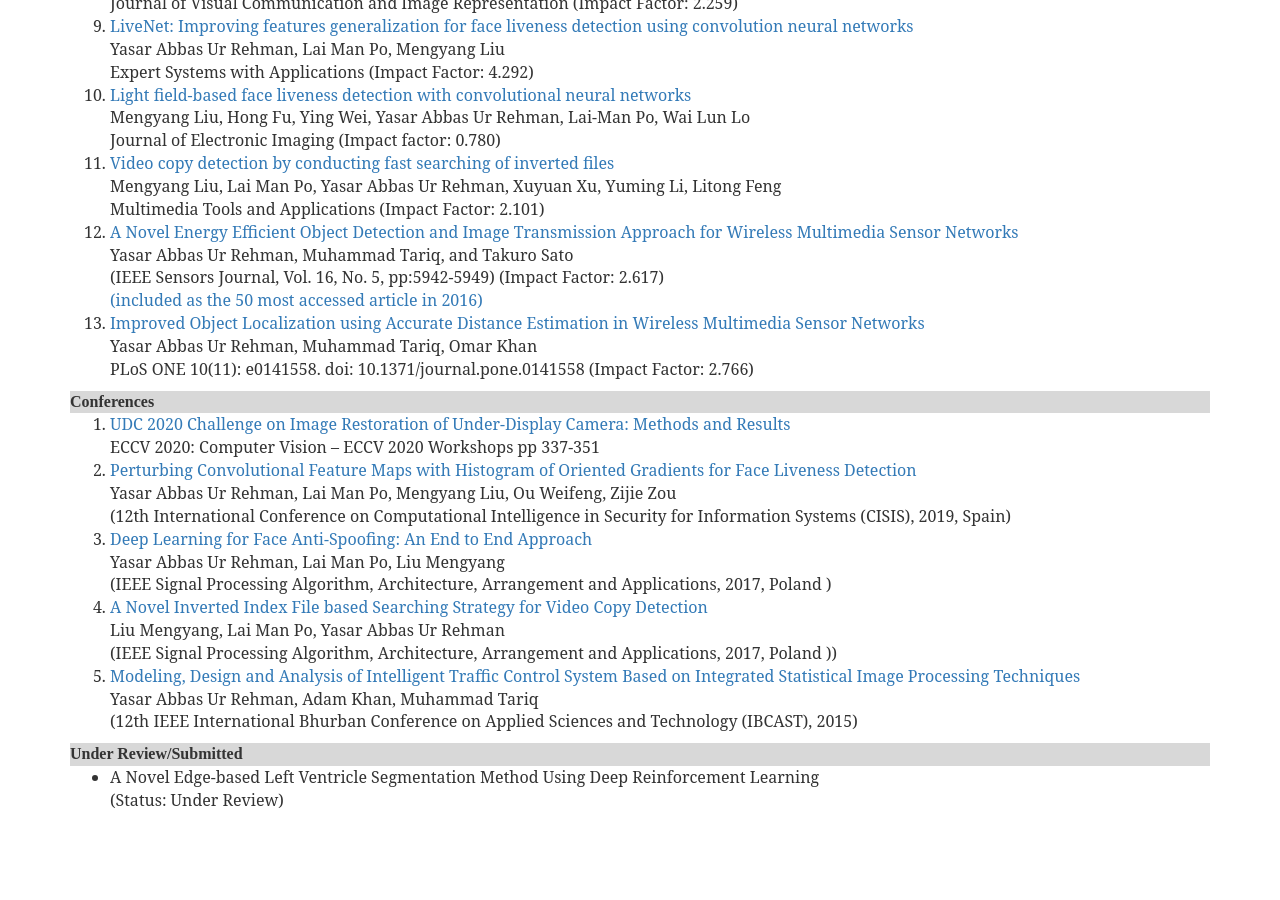
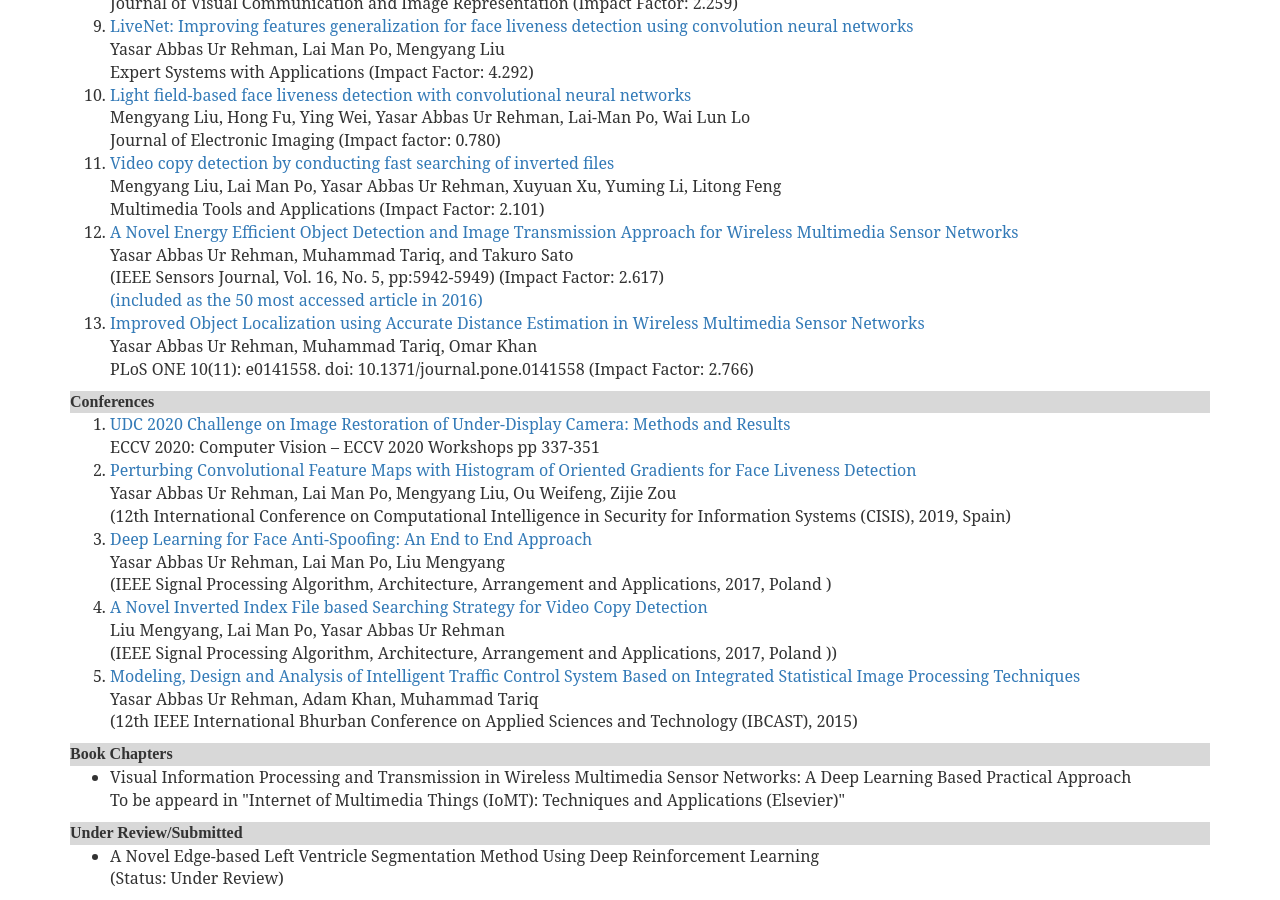
Before and after one commit to yasar-rehman/yasar, a Jekyll site: the page built from publications.html, in a window 1280 px wide and 900 px high, scrolled down 637 px. Built offline with Jekyll 4.4.1, drawn with Linux system fonts in a browser that asks for light colours; some web fonts are replaced; before the commit the page ends 1459 px from its top, so only the background shows below that.

Commit message:
Update publications.html

```diff
--- a/publications.html
+++ b/publications.html
@@ -121,6 +121,19 @@ Yasar Abbas Ur Rehman, Adam Khan, Muhammad Tariq   <br>
 </ol>
 
 <table border=0 cellpadding=4 cellspacing=0 width=100%>
+	<tr bgcolor="#d8d8d8">
+          <td align="left">
+            <font face="Serif, Times New Roman" size="3" color=""#8da9ca">
+        	<b>Book Chapters</b>
+        		</font></td></tr></table>
+<ul style="font-family: 'Serif',Times New Roman; font-size: 16px">
+<li>Visual Information Processing and Transmission in Wireless Multimedia Sensor Networks: A Deep Learning Based Practical Approach <br>
+    To be appeard in "Internet of Multimedia Things (IoMT): Techniques and Applications (Elsevier)" </li>
+</ul>
+
+
+
+<table border=0 cellpadding=4 cellspacing=0 width=100%>
 			<tr bgcolor="#d8d8d8">
           			<td align="left">
             				<font face="Serif, Times New Roman" size="3" color=""#8da9ca">
```
